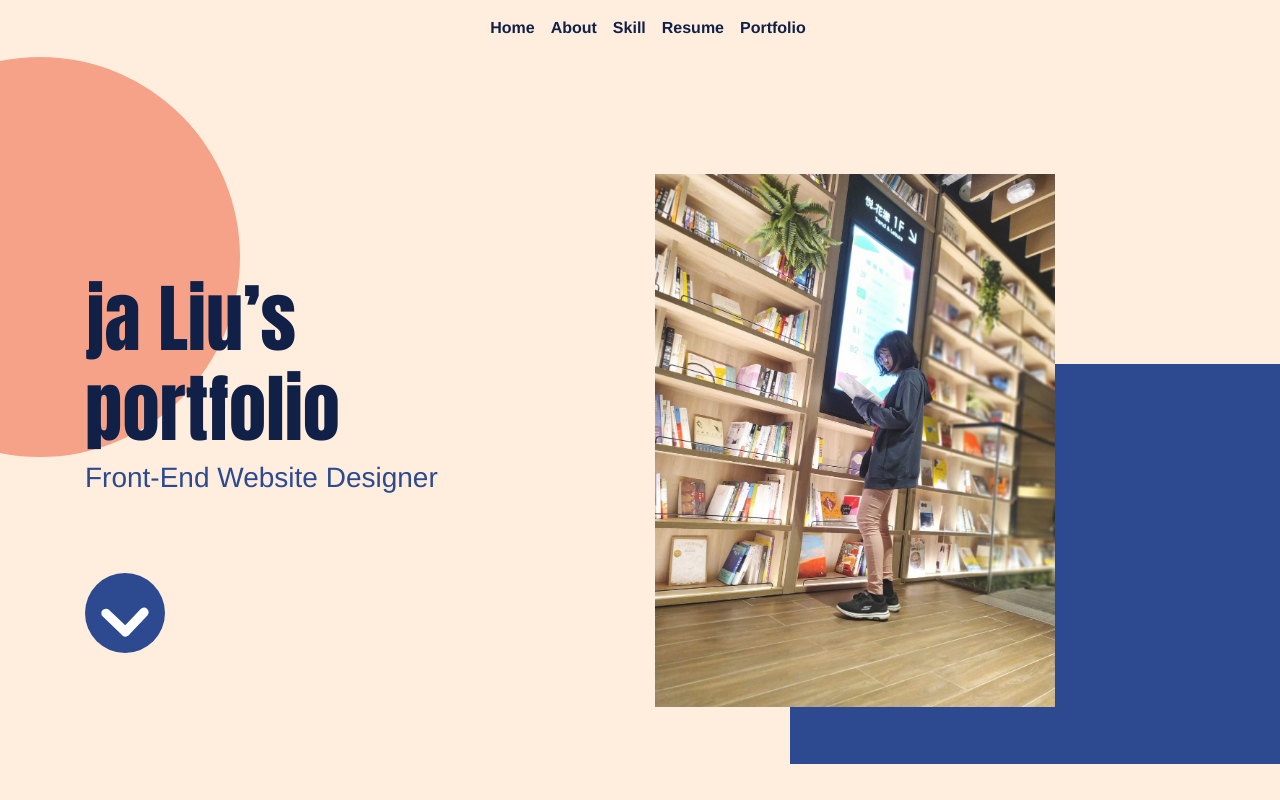
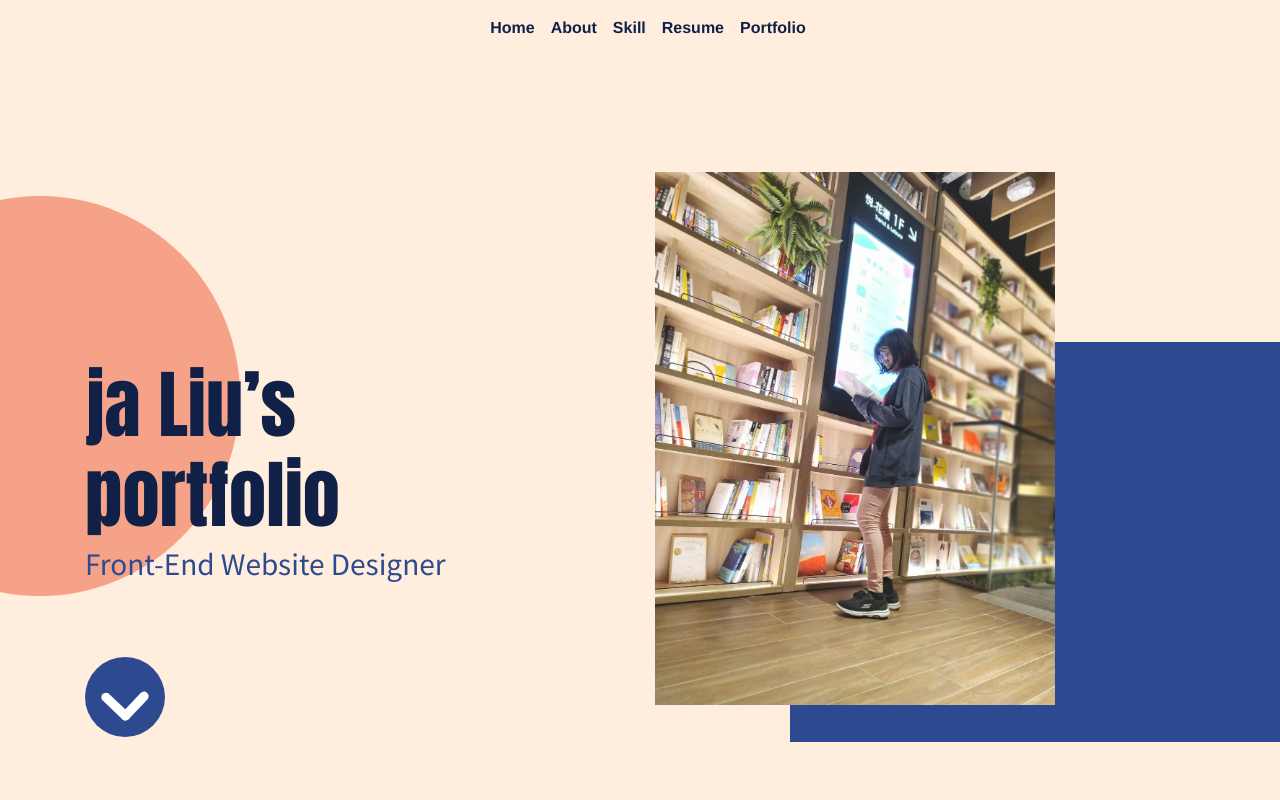
Before and after one commit to 20ja/Portfolio1, a plain HTML site: page index.html in a window 1280 px wide. Shown: the top 800 px of the page. Drawn offline with nearby package versions, Linux system fonts and the light colour scheme.

Commit message:
修改rwd

```diff
--- a/css/style.css
+++ b/css/style.css
@@ -3,7 +3,7 @@
     margin: 0;
     padding: 0;
     box-sizing: border-box;
-    font-family: 'Helvetica', 'Noto Sans TC', sans-serif;
+    font-family: 'Noto Sans TC';
     }
 
 html{
@@ -46,6 +46,10 @@ border: none;
   }
 
 
+img{
+  max-width: 100% !important;
+  height: auto !important;
+}
 
   /* ------------首頁-------------- */
 #home{
@@ -58,7 +62,7 @@ border: none;
     font-family: Impact;
     font-weight: bold;
     font-size: 56pt;
-    padding-top: 130px;
+    padding-top: 40%;
 }
 
 #home h3{
@@ -68,12 +72,12 @@ border: none;
 #home img{
     width: 400px;
     position: relative;
-    top: 30px;
+    top: 5%;
 }
 .c::before{
     content: '';
     position: absolute;
-    bottom: 220px;
+    bottom: 20%;
     right: 400px;
     width: 400px;
     height: 400px;
@@ -84,7 +88,7 @@ border: none;
 .pic::before{
     content: '';
     position: absolute;
-    top: 220px;
+    top: 35%;
     left: 150px;
     width: 600px;
     height: 400px;
@@ -448,7 +452,7 @@ color: var(--orange);
     }
   }
 
-  @media (min-width:768px) and (max-width: 1000px) {
+  @media (min-width:768px) and (max-width: 1023px) {
     #portfolio{
       margin-top: 400px;
     }
@@ -459,6 +463,8 @@ color: var(--orange);
       animation-duration: 2s;
       z-index: 99;
       position: fixed;
+      /* 改善抖動問題 */
+      -webkit-transform: translateZ(0);
       right: 20px;
       bottom: 5px;
   }
@@ -470,10 +476,10 @@ color: var(--orange);
     font-size: 12pt;
     text-align: center;
     width: 100%;
-    height: 120px;
+    height: 20%;
     position: relative;
     bottom: 0;
-    padding-top: 10px;
+    padding-top: 3%;
   }
   #footer .container {
     position: relative;
@@ -493,9 +499,13 @@ color: var(--orange);
     }
   }
 
-  @media (min-width:768px) and (max-width: 1000px) {
+  @media (min-width:768px) and (max-width: 1023px) {
     #footer {
       position: relative;
       bottom: -1100px;
     }
   }
+
+  @media (min-width:1024px){
+
+  }
--- a/index.html
+++ b/index.html
@@ -9,6 +9,8 @@
      <link rel="stylesheet" href="./css/bootstrap.min.css">
      <!-- css -->
      <link rel="stylesheet" href="./css/style.css">
+     <!-- google font -->
+     <link href="https://fonts.googleapis.com/css2?family=Noto+Sans+TC&display=swap" rel="stylesheet">
      <!-- animate.css -->
      <link rel="stylesheet" href="https://cdnjs.cloudflare.com/ajax/libs/animate.css/4.1.1/animate.min.css"/>
 </head>
```
